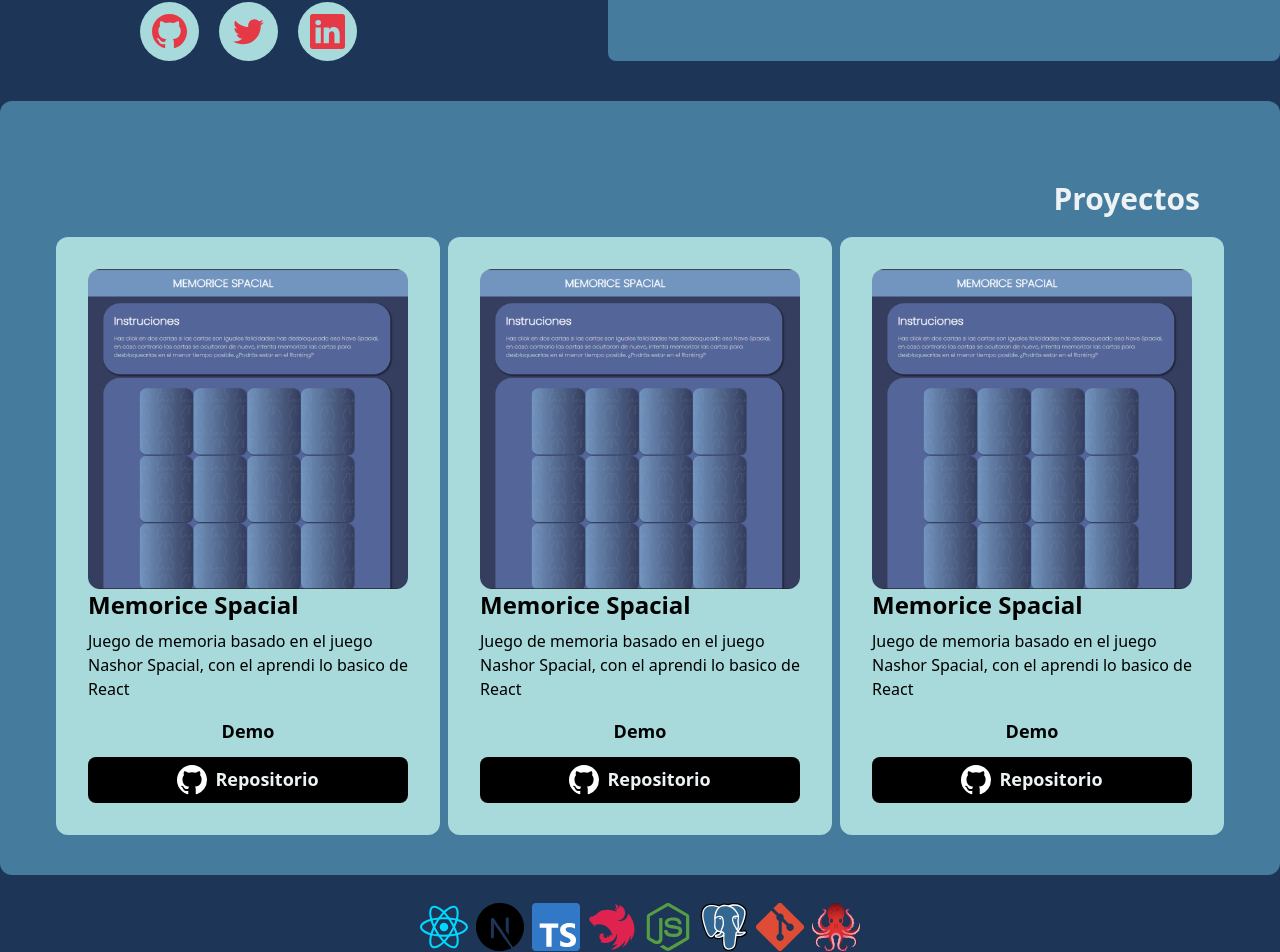
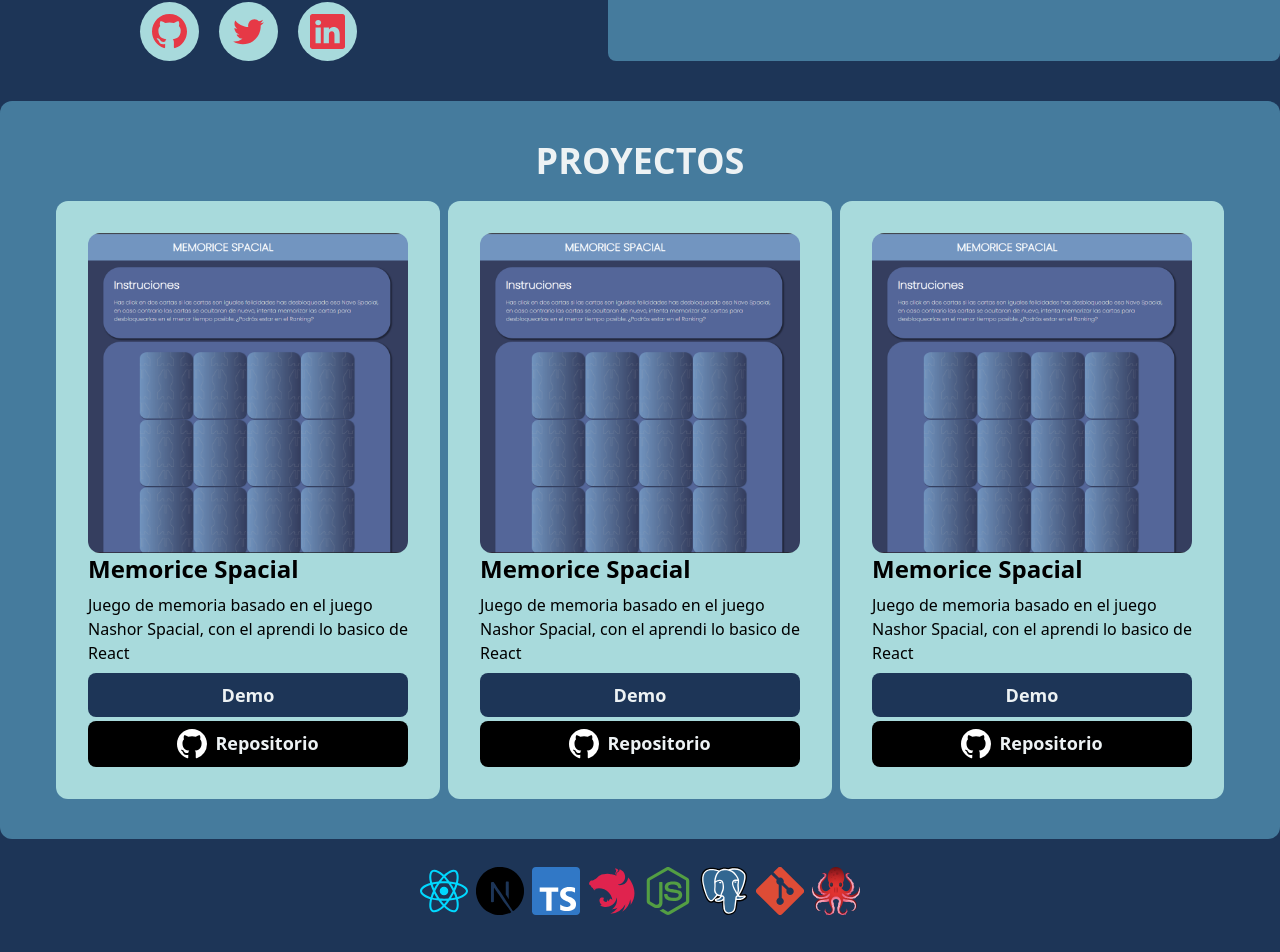
Before and after one commit to H4rasho/portfolio, a Next.js app: page / in a window 1280 px wide. Shown: the part 450-1402 px from the top of the page. Built offline with nearby package versions, Linux system fonts and the light colour scheme.

Commit message:
fix demo button

```diff
--- a/components/Projects.tsx
+++ b/components/Projects.tsx
@@ -25,8 +25,8 @@ const PROJECTS = [
 export default function Projects() {
   return (
     <div className="bg-primary mt-10 rounded-xl w-full p-10">
-      <h2 className="text-right text-3xl font-extrabold mt-10 text-text mr-10">
-        Proyectos
+      <h2 className="text-center text-4xl font-extrabold text-text font-extrabold">
+        PROYECTOS
       </h2>
       <div className="flex gap-2 mt-5 flex-wrap justify-center">
         {PROJECTS.map((project) => (
--- a/components/ui/cards/Card.tsx
+++ b/components/ui/cards/Card.tsx
@@ -25,7 +25,7 @@ export default function ProjectCard({ name, img, description }: CardProps) {
               href="https://memorice-spacial.vercel.app/"
               className="cursor-pointer"
             >
-              <button className="bg-secondary text-black rounded-lg p-2 w-full text-lg font-bold">
+              <button className=" bg-background text-text rounded-lg p-2 w-full text-lg font-bold">
                 Demo
               </button>
             </a>
```
